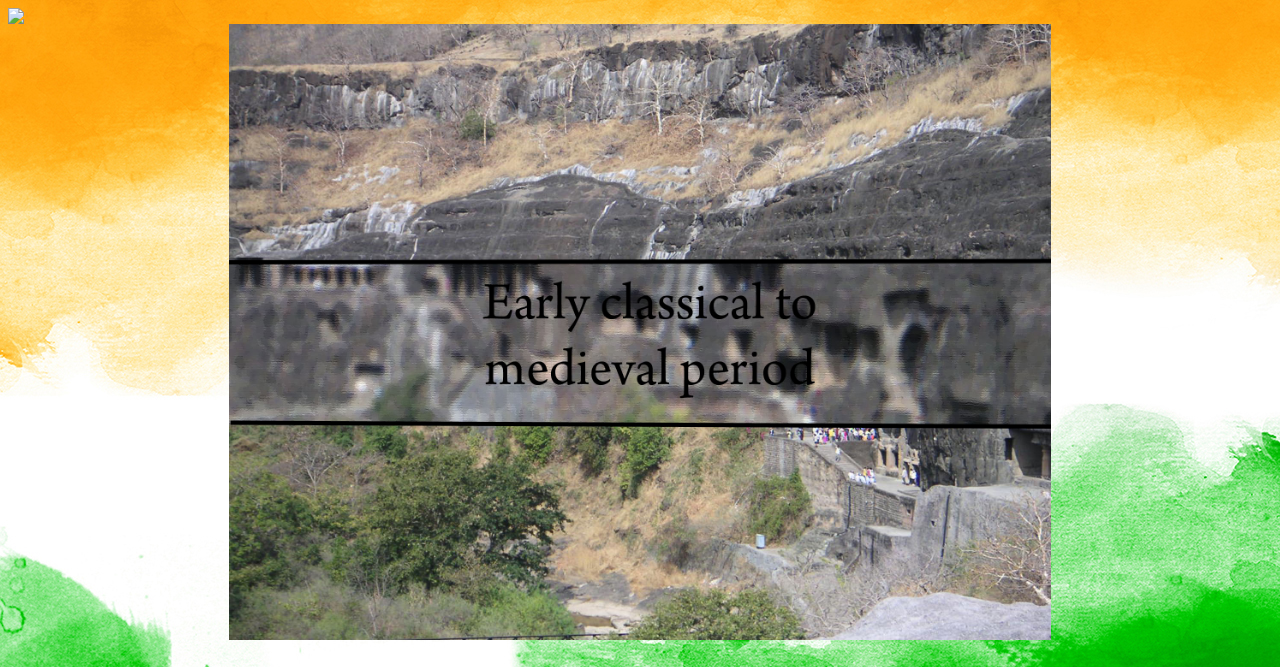
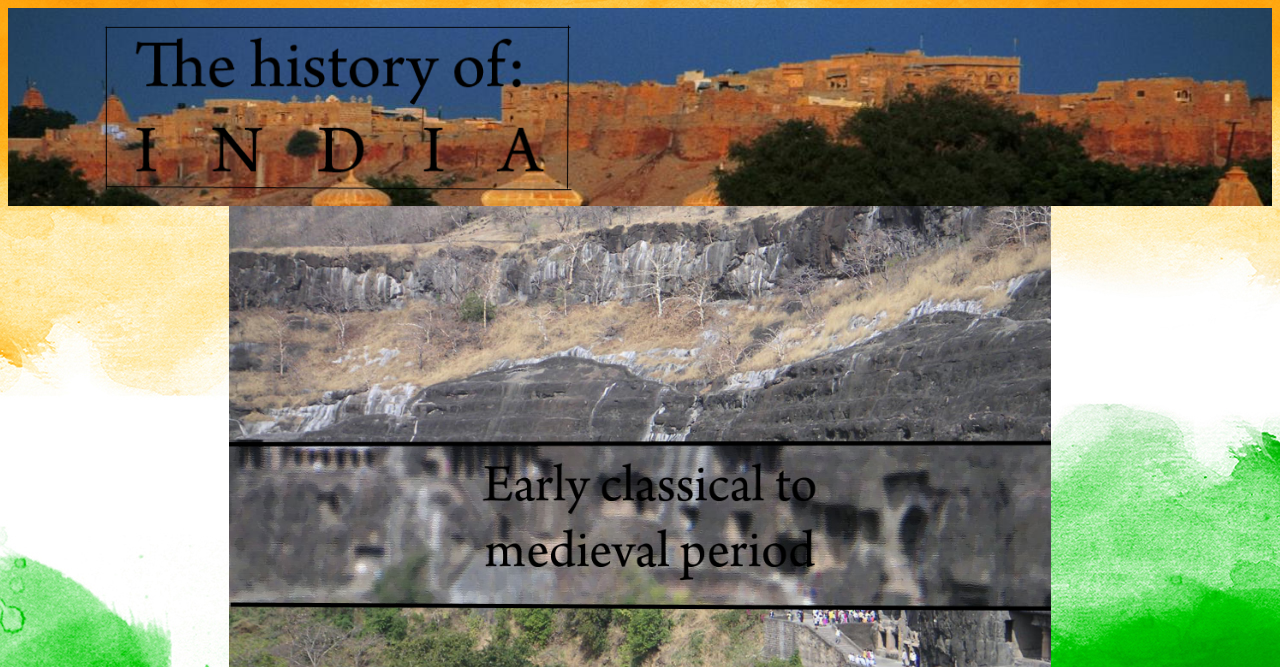
Before and after one commit to ishaan-upadhyay/home, a plain HTML site: page Code/eclassicmed.html in a window 1280 px wide. Shown: the top 667 px of the page. Drawn offline with Linux system fonts and the light colour scheme.

Commit message:
Update eclassicmed.html

```diff
--- a/Code/eclassicmed.html
+++ b/Code/eclassicmed.html
@@ -8,7 +8,7 @@
 </head>
 
 <body>
-   <img id="start" src="Indiabanner.png"> <img id="banner" src="images/AjantaCaves.jpg">
+   <img id="start" src="images\Indiabanner.png"> <img id="banner" src="images/AjantaCaves.jpg">
 
    <div class="intro">
       <h1>Basic information</h1>
```
